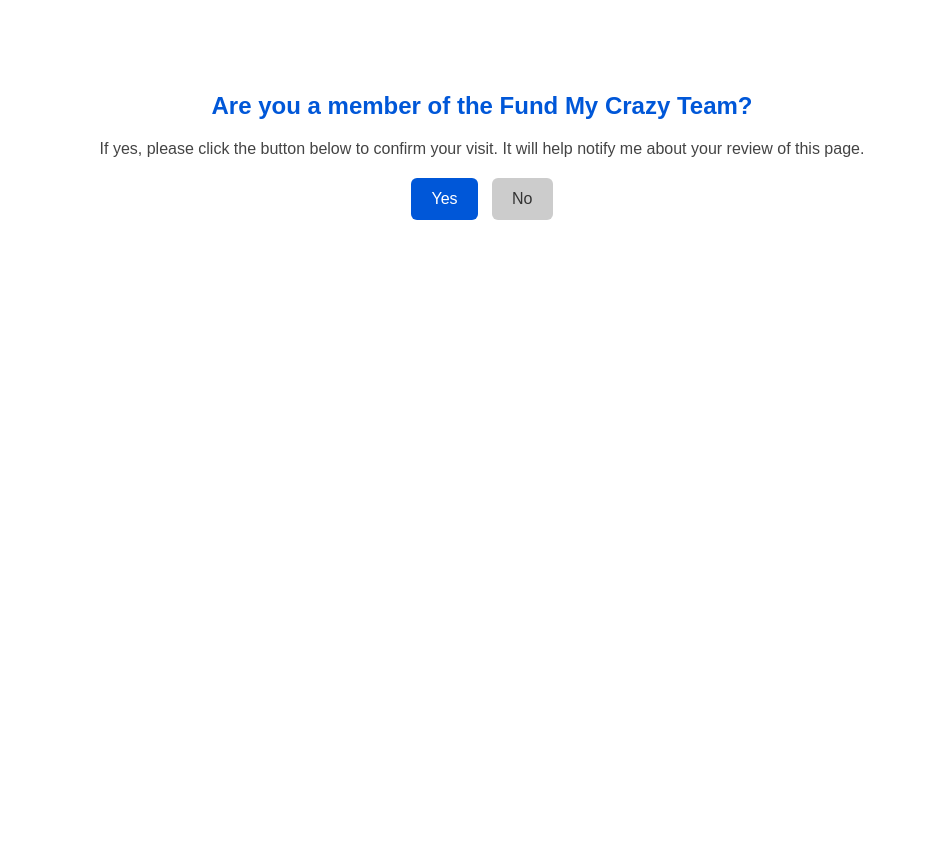
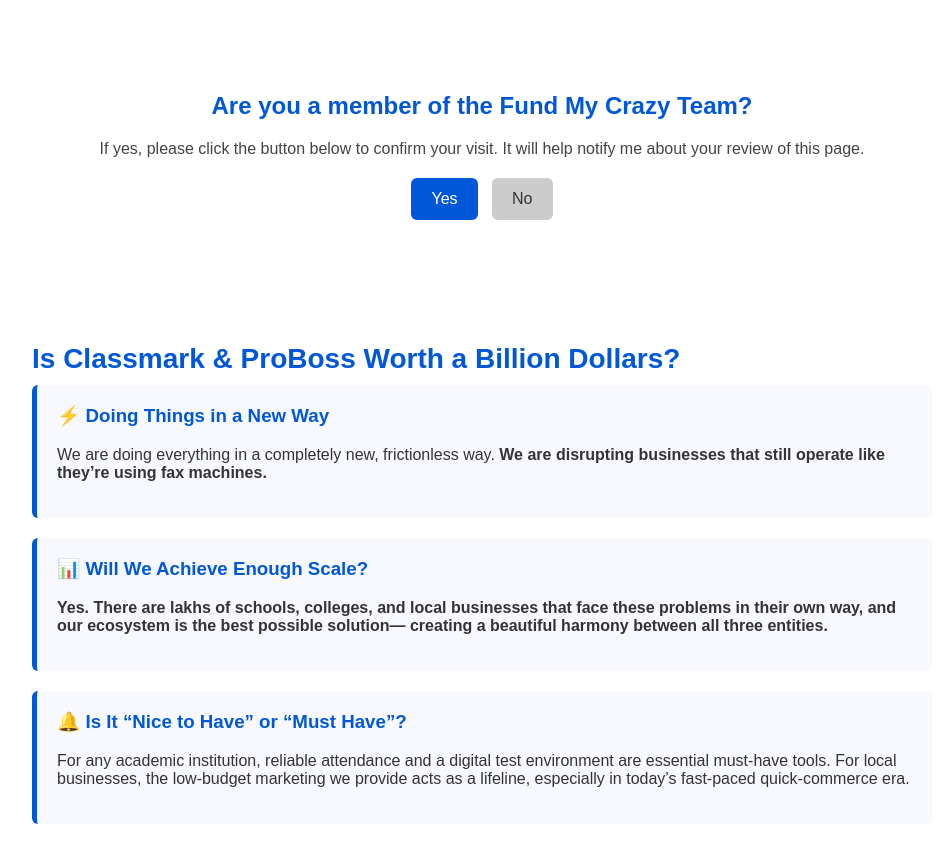
Before and after one commit to mute-x-satcher/sms-frontend, a website with bundled scripts: page pages/aboutPage.html in a window 1280 px wide. Shown: the part 2176-3043 px from the top of the page, without its empty margins (158-1098 px from the left). Before the commit the page ends 2476 px from the top, so only its background shows below. Built offline with nearby package versions, Linux system fonts and the light colour scheme.

Commit message:
Varun-Update

```diff
--- a/pages/aboutPage.html
+++ b/pages/aboutPage.html
@@ -141,6 +141,40 @@
             margin-right:auto;">
   Thank you for confirming your visit! Your response has been noted.
 </div>
+<div class="container">
+
+  <h2 class="section-title">Is Classmark & ProBoss Worth a Billion Dollars?</h2>
+
+  <div class="feature-box">
+    <h3>⚡ Doing Things in a New Way</h3>
+    <p>
+      We are doing everything in a completely new, frictionless way.
+      <b>We are disrupting businesses that still operate like they’re using fax machines.</b>
+    </p>
+  </div>
+
+  <div class="feature-box">
+    <h3>📊 Will We Achieve Enough Scale?</h3>
+    <p>
+      <b>
+        Yes. There are lakhs of schools, colleges, and local businesses that face these
+        problems in their own way, and our ecosystem is the best possible solution—
+        creating a beautiful harmony between all three entities.
+      </b>
+    </p>
+  </div>
+
+  <div class="feature-box">
+    <h3>🔔 Is It “Nice to Have” or “Must Have”?</h3>
+    <p>
+      For any academic institution, reliable attendance and a digital test environment
+      are essential must-have tools.
+      For local businesses, the low-budget marketing we provide acts as a lifeline,
+      especially in today’s fast-paced quick-commerce era.
+    </p>
+  </div>
+
+</div>
 
 
 
```
